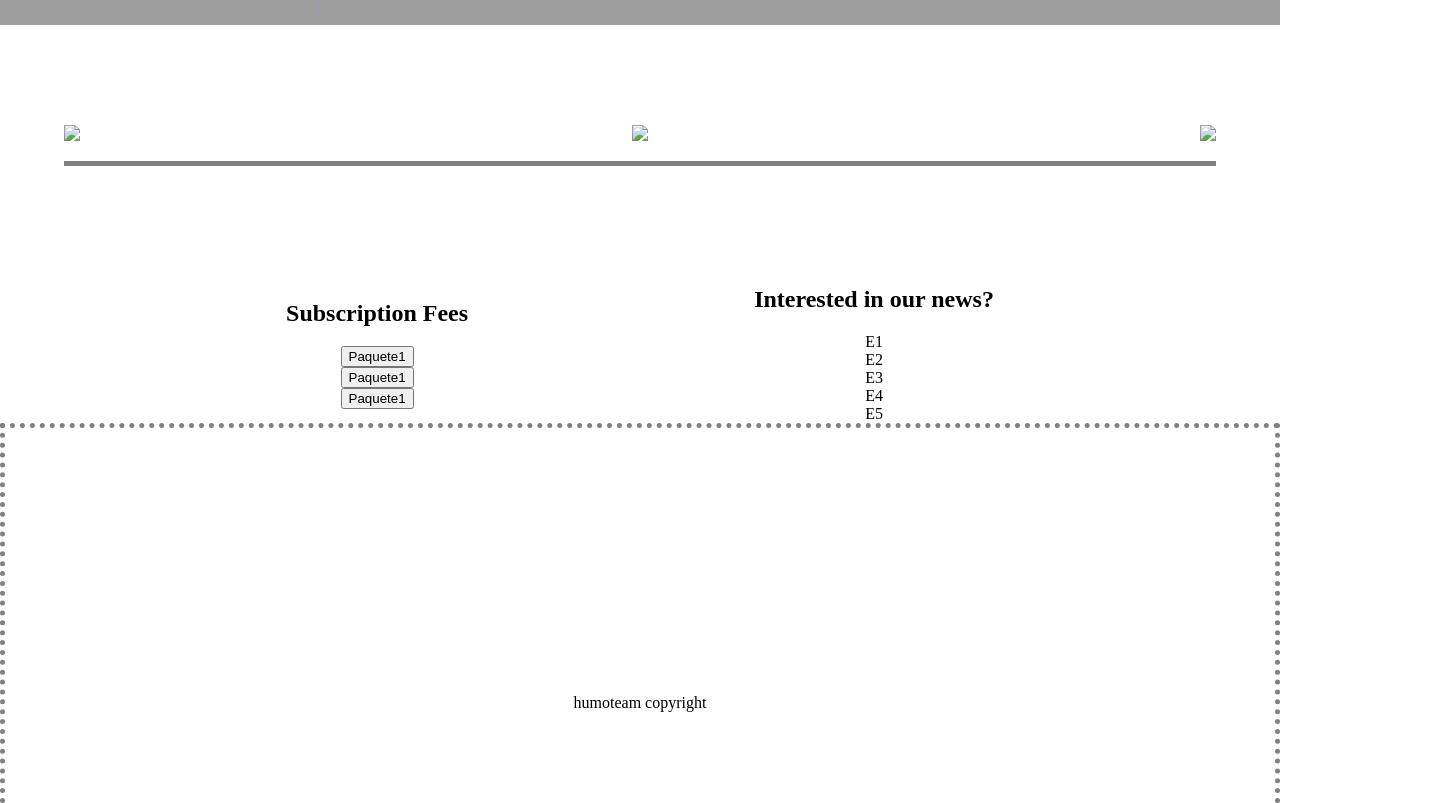
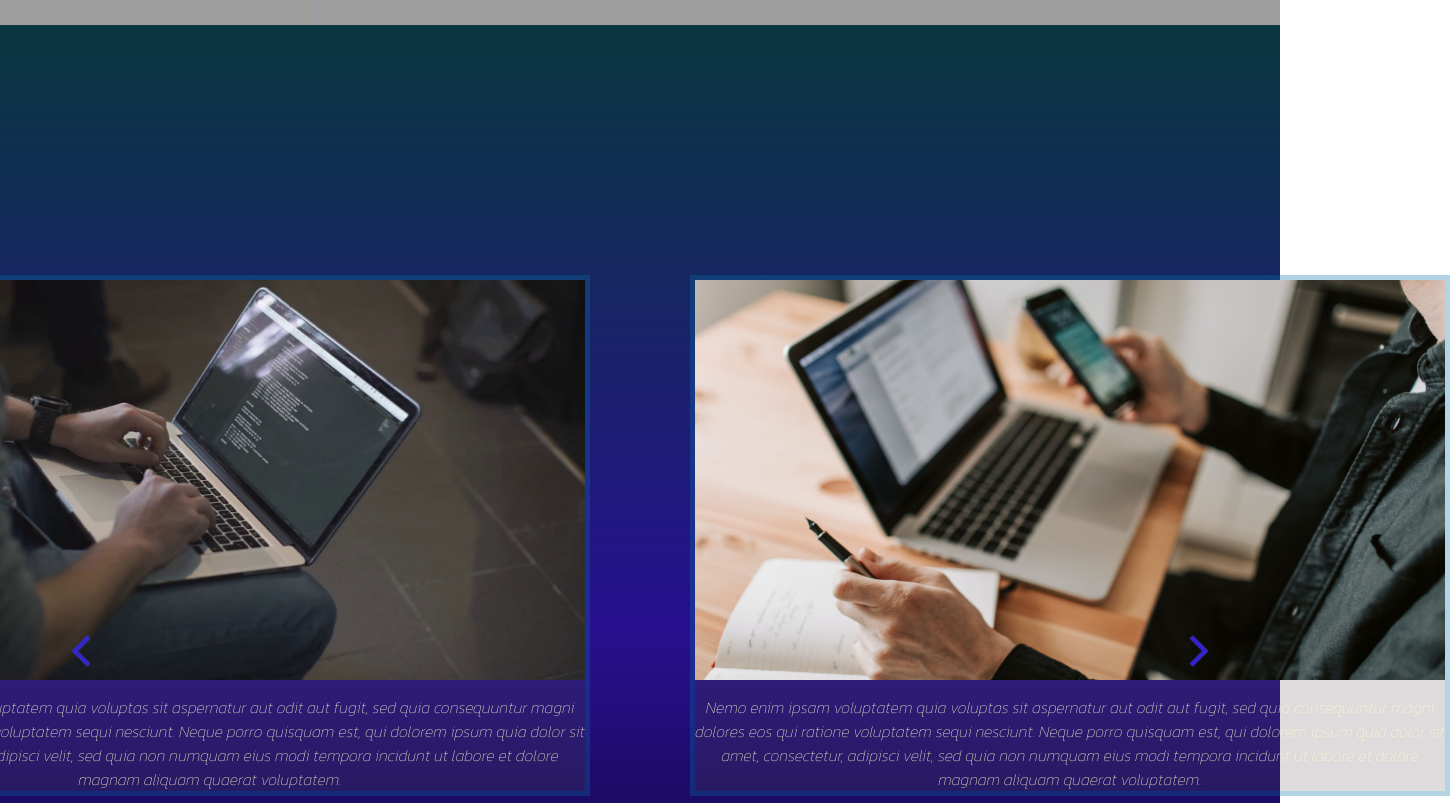
Before and after one commit to LN-Gomez/Practica-HTML-CSS, a plain HTML site: page index.html in a window 1280 px wide. Shown: the part 1383-2186 px from the top of the page, 1450 px wide, since content can reach past the window. Drawn offline with Linux system fonts and the light colour scheme; grey boxes are pictures that could not be loaded.

Commit message:
Adding extra assets and a new section of the page

```diff
--- a/Style.css
+++ b/Style.css
@@ -40,7 +40,7 @@ body {
     border-radius: 1%;
     background-position: top;
     background-size: 20px;
-    background: rgb(196,179,219);
+
     background: linear-gradient(rgba(196,179,219,0.30) 50%, rgba(255,255,255,0) 100%);
 }
 .list {
@@ -64,6 +64,7 @@ body {
     height: 100%;
     display:flex;
     width: auto;
+    margin: none;
 
 
 }
@@ -192,27 +193,102 @@ body {
 
 /*Termina sector de showcase */
 
+/* Empezando sector 3 fotos */
+
 .services {
-    display: block;
-
+    display: flex;
+    justify-content: center;
+    position: relative;
+    padding-top: 200px;
+    height: 1000px;
+    background-image: linear-gradient(180deg, rgb(9, 55, 63), rgb(39, 16, 143), rgb(0, 0, 0));
+    background-size: cover;
+    background-position: center center;
+    background-repeat: no-repeat;
 
 }
 
+.nxt, .prev {
+    border: none;
+    position: absolute;
+    top: 50%;
+    background-color: #ffffff00;
+    z-index: 9;
+
+}
+
+.nxt img, .prev img {
+}
+
+.nxt:hover img, .prev:hover img {
+    scale: 1.5;
+    transition: 0.3s;
+    border: #cac7cf;
+    border-radius: 10px;
+    border-style: solid;
+}
+
+.prev {
+    right: 0;
+    margin-right: 50px;
+
+}
+
+.nxt {
+    left: 0;
+    margin-left: 50px;
+
+}
+.serv-block {
+    display: flex;
+    width: fit-content;
+    height: fit-content;
+    flex-direction: column;
+    justify-content: center;
+    border:rgba(8, 112, 172, 0.301) solid 5px;
+    margin: 50px 50px 0px 50px;
+}
+
+.serv-img {
+
+}
+
+.serv-text-block {
+    display: flex;
+    justify-content: center;
+
+}
+
+#serv-text-desc {
+
+    font-family: 'Kanit', sans-serif;
+    font-style: italic;
+    font-weight: 100;
+    color: #FFFFD2;
+    text-align: center;
+    background-color: #584f4f34;
+    min-width: 400px;
+    max-width: 750px;
+    margin-bottom: 0px;
+    margin-top: 0px;
+    padding-top: 15px;
+}
 
 
+/* Terminando sector 3 fotos*/
 
-.serv-img-prop {
-    margin: 100px 5% 100px 5%;
-    padding-bottom: 20px;
-    display: flex;
-    justify-content: space-between;
-    border-bottom: 5px solid gray;
-}
+/* Empezando suscription sector */
 
 .subs {
     display: flex;
     justify-content: space-evenly;
     align-items: center;
+    height: 1000px;
+    background-image: url(services.jpg);
+    background-size: cover;
+    background-position: center center;
+    background-repeat: no-repeat;
+    background-attachment: fixed;
 
 }
 
--- a/index.html
+++ b/index.html
@@ -67,11 +67,24 @@
             </div>
         </div>
     </div>
-    <div class="Services">
-        <div class="serv-img-prop">
-            <img class="serv-img" src="company-photo1.jpg">
-            <img class="serv-img" src="company-photo1.jpg">
-            <img class="serv-img" src="company-photo1.jpg">
+    <div class="services">
+        <button class="nxt"><img height="50px" width="50px" src="arrow.png"></button>
+        <button class="prev"><img height="50px" width="50px" src="arrow nxt.png"></button>
+        <div class="serv-block">
+            <img class="serv-img" height="400px" width="750px" src="serv1.png">
+            <div class="serv-text-block">
+                <p id="serv-text-desc">Nemo enim ipsam voluptatem quia voluptas sit aspernatur aut odit aut fugit, sed quia consequuntur magni dolores eos qui ratione voluptatem sequi nesciunt.
+                Neque porro quisquam est, qui dolorem ipsum quia dolor sit amet, consectetur, adipisci velit, sed quia non numquam eius modi tempora
+                incidunt ut labore et dolore magnam aliquam quaerat voluptatem.</p>
+            </div>
+        </div>
+        <div class="serv-block">
+            <img class="serv-img" height="400px" width="750px" src="serv2.jpg">
+            <div class="serv-text-block">
+                <p id="serv-text-desc">Nemo enim ipsam voluptatem quia voluptas sit aspernatur aut odit aut fugit, sed quia consequuntur magni dolores eos qui ratione voluptatem sequi nesciunt.
+                Neque porro quisquam est, qui dolorem ipsum quia dolor sit amet, consectetur, adipisci velit, sed quia non numquam eius modi tempora
+                incidunt ut labore et dolore magnam aliquam quaerat voluptatem.</p>
+            </div>
         </div>
     </div>
     <div class="subs">
--- /dev/null
+++ b/index.js
@@ -0,0 +1 @@
+let imgNum = 1;
```
Also changed, not shown: arrow nxt.png (added), arrow.png (added), serv1.png (added), serv2.jpg (added), services.jpg (added).
